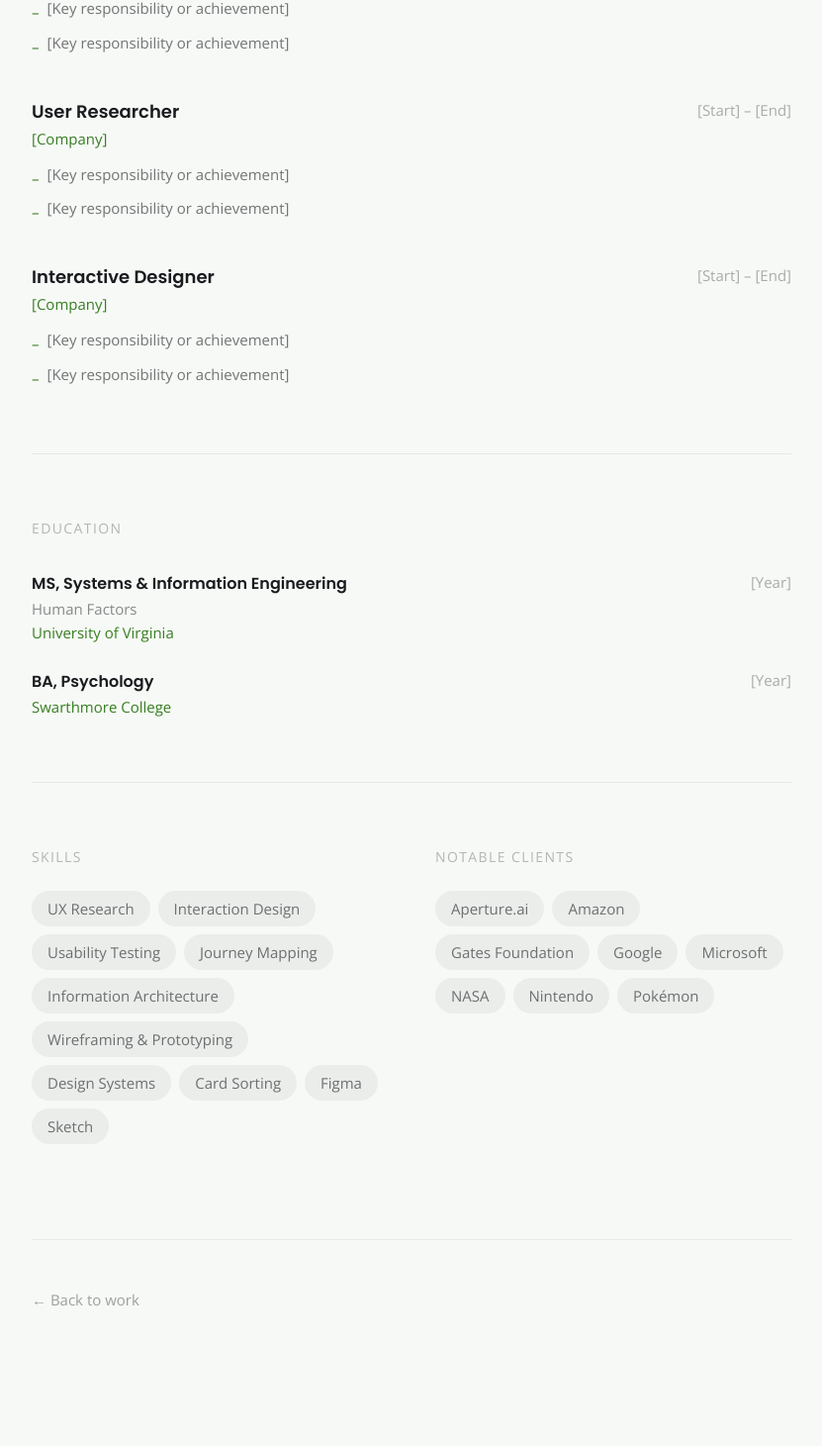
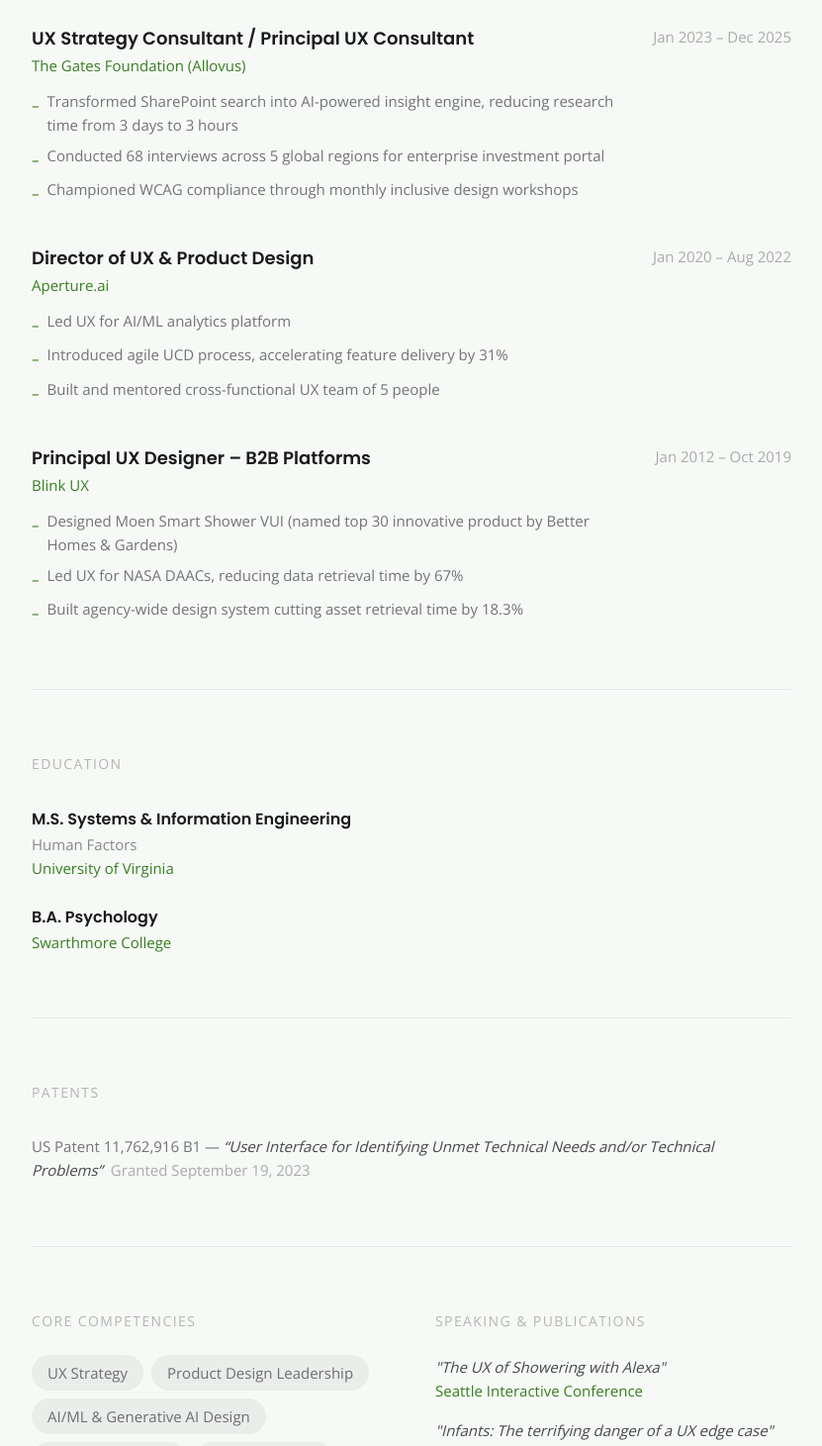
Before and after one commit to jonathan-331/portfolio, a Next.js app: page /resume in a window 1280 px wide. Shown: the part 472-1933 px from the top of the page at 99% size, without its empty margins (224-1055 px from the left). Built offline with nearby package versions, Linux system fonts and the light colour scheme.

Commit message:
Populate resume page with full content from jonathan-evans.com

```diff
--- a/src/app/resume/page.tsx
+++ b/src/app/resume/page.tsx
@@ -8,73 +8,75 @@
 
 const experience = [
   {
-    role: 'Director of UX',
-    company: '[Company]',
-    period: '[Start] – Present',
+    role: 'UX Strategy Consultant / Principal UX Consultant',
+    company: 'The Gates Foundation (Allovus)',
+    period: 'Jan 2023 – Dec 2025',
     bullets: [
-      '[Key responsibility or achievement]',
-      '[Key responsibility or achievement]',
-      '[Key responsibility or achievement]',
+      'Transformed SharePoint search into AI-powered insight engine, reducing research time from 3 days to 3 hours',
+      'Conducted 68 interviews across 5 global regions for enterprise investment portal',
+      'Championed WCAG compliance through monthly inclusive design workshops',
     ],
   },
   {
-    role: 'User Researcher',
-    company: '[Company]',
-    period: '[Start] – [End]',
+    role: 'Director of UX & Product Design',
+    company: 'Aperture.ai',
+    period: 'Jan 2020 – Aug 2022',
     bullets: [
-      '[Key responsibility or achievement]',
-      '[Key responsibility or achievement]',
+      'Led UX for AI/ML analytics platform',
+      'Introduced agile UCD process, accelerating feature delivery by 31%',
+      'Built and mentored cross-functional UX team of 5 people',
     ],
   },
   {
-    role: 'Interactive Designer',
-    company: '[Company]',
-    period: '[Start] – [End]',
+    role: 'Principal UX Designer – B2B Platforms',
+    company: 'Blink UX',
+    period: 'Jan 2012 – Oct 2019',
     bullets: [
-      '[Key responsibility or achievement]',
-      '[Key responsibility or achievement]',
+      'Designed Moen Smart Shower VUI (named top 30 innovative product by Better Homes & Gardens)',
+      'Led UX for NASA DAACs, reducing data retrieval time by 67%',
+      'Built agency-wide design system cutting asset retrieval time by 18.3%',
     ],
   },
 ]
 
 const education = [
   {
-    degree: 'MS, Systems & Information Engineering',
+    degree: 'M.S. Systems & Information Engineering',
     focus: 'Human Factors',
     school: 'University of Virginia',
-    year: '[Year]',
   },
   {
-    degree: 'BA, Psychology',
+    degree: 'B.A. Psychology',
     focus: '',
     school: 'Swarthmore College',
-    year: '[Year]',
   },
 ]
 
-const clients = [
-  'Aperture.ai', 'Amazon', 'Gates Foundation',
-  'Google', 'Microsoft', 'NASA',
-  'Nintendo', 'Pokémon',
+const skills = [
+  'UX Strategy', 'Product Design Leadership', 'AI/ML & Generative AI Design',
+  'Data Visualization', 'Enterprise SaaS', 'Inclusive Design & Accessibility (WCAG)',
+  'Agile Product Development', 'Journey Mapping', 'Design Systems',
+  'Voice UI', 'UX Research & Usability Testing',
+  'Figma', 'Adobe CC', 'Pendo', 'Dovetail', 'Jira', 'Notion', 'Miro', 'Mural',
 ]
 
-const skills = [
-  'UX Research', 'Interaction Design', 'Usability Testing',
-  'Journey Mapping', 'Information Architecture', 'Wireframing & Prototyping',
-  'Design Systems', 'Card Sorting', 'Figma', 'Sketch',
+const speaking = [
+  { title: '"The UX of Showering with Alexa"', venue: 'Seattle Interactive Conference' },
+  { title: '"Infants: The terrifying danger of a UX edge case"', venue: 'Ignite Seattle' },
+  { title: 'Featured writer', venue: 'UX Matters' },
 ]
 
 export default function ResumePage() {
   return (
     <div className="pt-32 pb-32 px-6 md:px-10 lg:px-16 max-w-4xl mx-auto">
       <FadeIn delay={100}>
-        <div className="flex flex-col sm:flex-row sm:items-end sm:justify-between gap-6 mb-16">
+        <div className="flex flex-col sm:flex-row sm:items-end sm:justify-between gap-6 mb-6">
           <div>
             <p className="font-sans text-sm tracking-widest uppercase text-accent mb-3">Resume</p>
             <h1 className="font-display font-bold text-4xl md:text-5xl text-ink leading-tight">
-              Jonathan Evans
+              Jonathan Hilton Evans
             </h1>
-            <p className="font-sans text-base text-ink/50 mt-2">UX Design & Research · Seattle</p>
+            <p className="font-sans text-base text-ink/50 mt-2">UX Design & Research · Seattle, WA</p>
           </div>
           <a
             href="mailto:jonathan@jonathan-evans.com"
@@ -85,8 +87,17 @@
         </div>
       </FadeIn>
 
+      {/* Summary */}
+      <FadeIn delay={160}>
+        <p className="font-sans text-base text-ink/60 leading-relaxed mb-16 max-w-2xl">
+          UX Design & Research Leader with 10+ years building intuitive experiences across AI/ML,
+          data-driven platforms, and enterprise software. Expertise in scaling inclusive design
+          practices, leading global research, and transforming complex systems into user-first interfaces.
+        </p>
+      </FadeIn>
+
       {/* Experience */}
-      <FadeIn delay={180}>
+      <FadeIn delay={200}>
         <section className="mb-16">
           <h2 className="font-sans text-xs uppercase tracking-widest text-ink/30 mb-8">Experience</h2>
           <div className="space-y-10">
@@ -119,13 +130,10 @@
           <h2 className="font-sans text-xs uppercase tracking-widest text-ink/30 mb-8">Education</h2>
           <div className="space-y-6">
             {education.map((ed, i) => (
-              <div key={i} className="grid grid-cols-1 sm:grid-cols-[1fr_auto] gap-1 sm:gap-8">
-                <div>
-                  <p className="font-display font-semibold text-base text-ink">{ed.degree}</p>
-                  {ed.focus && <p className="font-sans text-sm text-ink/50">{ed.focus}</p>}
-                  <p className="font-sans text-sm text-accent">{ed.school}</p>
-                </div>
-                <p className="font-sans text-sm text-ink/35 sm:text-right">{ed.year}</p>
+              <div key={i}>
+                <p className="font-display font-semibold text-base text-ink">{ed.degree}</p>
+                {ed.focus && <p className="font-sans text-sm text-ink/50">{ed.focus}</p>}
+                <p className="font-sans text-sm text-accent">{ed.school}</p>
               </div>
             ))}
           </div>
@@ -134,11 +142,27 @@
 
       <div className="border-t border-ink/8 mb-16" />
 
-      {/* Skills + Clients */}
+      {/* Patents */}
+      <FadeIn delay={270}>
+        <section className="mb-16">
+          <h2 className="font-sans text-xs uppercase tracking-widest text-ink/30 mb-8">Patents</h2>
+          <p className="font-sans text-sm text-ink/60 leading-relaxed">
+            US Patent 11,762,916 B1 —{' '}
+            <span className="text-ink/80 italic">
+              &ldquo;User Interface for Identifying Unmet Technical Needs and/or Technical Problems&rdquo;
+            </span>
+            <span className="text-ink/35 ml-2">Granted September 19, 2023</span>
+          </p>
+        </section>
+      </FadeIn>
+
+      <div className="border-t border-ink/8 mb-16" />
+
+      {/* Skills + Speaking */}
       <FadeIn delay={300}>
         <div className="grid grid-cols-1 sm:grid-cols-2 gap-12">
           <section>
-            <h2 className="font-sans text-xs uppercase tracking-widest text-ink/30 mb-6">Skills</h2>
+            <h2 className="font-sans text-xs uppercase tracking-widest text-ink/30 mb-6">Core Competencies</h2>
             <div className="flex flex-wrap gap-2">
               {skills.map((s) => (
                 <span key={s} className="font-sans text-sm px-4 py-1.5 rounded-full bg-ink/5 text-ink/60">
@@ -148,12 +172,13 @@
             </div>
           </section>
           <section>
-            <h2 className="font-sans text-xs uppercase tracking-widest text-ink/30 mb-6">Notable Clients</h2>
-            <div className="flex flex-wrap gap-2">
-              {clients.map((c) => (
-                <span key={c} className="font-sans text-sm px-4 py-1.5 rounded-full bg-ink/5 text-ink/60">
-                  {c}
-                </span>
+            <h2 className="font-sans text-xs uppercase tracking-widest text-ink/30 mb-6">Speaking & Publications</h2>
+            <div className="space-y-4">
+              {speaking.map((s, i) => (
+                <div key={i}>
+                  <p className="font-sans text-sm text-ink/80 italic">{s.title}</p>
+                  <p className="font-sans text-sm text-accent">{s.venue}</p>
+                </div>
               ))}
             </div>
           </section>
```
